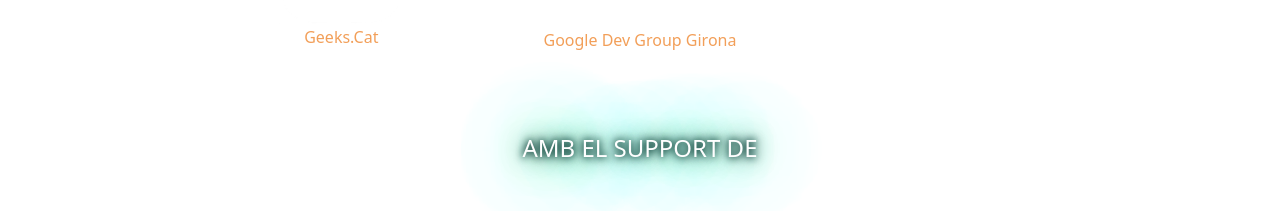
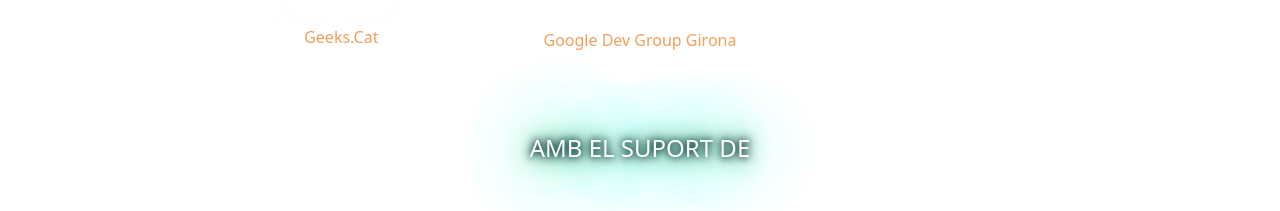
Before and after one commit to GeeksCAT/hacktoberfest-web-2022, a Vue app: page / in a window 1280 px wide. Shown: the part 3210-3421 px from the top of the page. Built offline with nearby package versions, Linux system fonts and the light colour scheme; what @formkit/vue would draw is missing.

Commit message:
fix: typo support (#11)

```diff
--- a/src/components/Sections/SSupporters.vue
+++ b/src/components/Sections/SSupporters.vue
@@ -7,7 +7,7 @@ import MLogosGallery from '../Modules/MLogosGallery.vue'
 
 <template>
   <a-section>
-    <a-title>Amb el support de</a-title>
+    <a-title>Amb el suport de</a-title>
     <m-logos-gallery :items="supporters" :show-link="false" />
   </a-section>
 </template>
```
